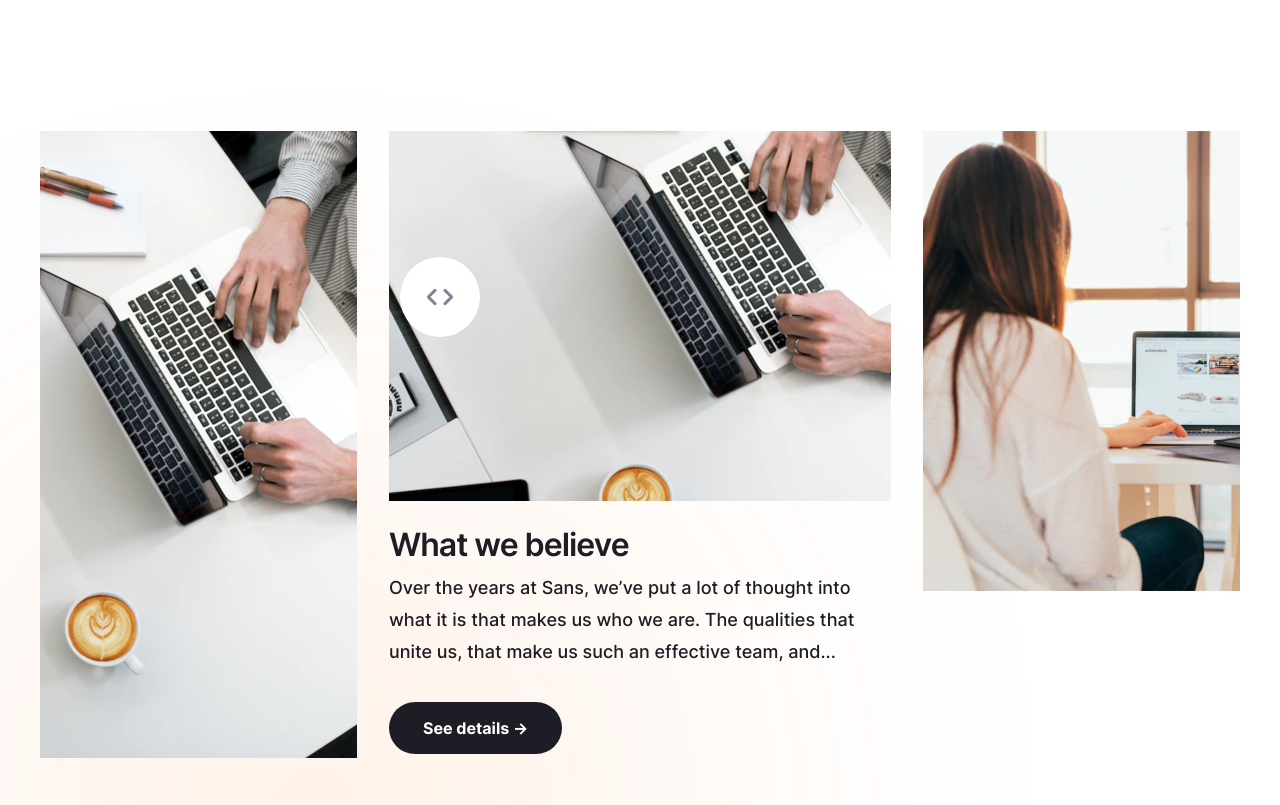
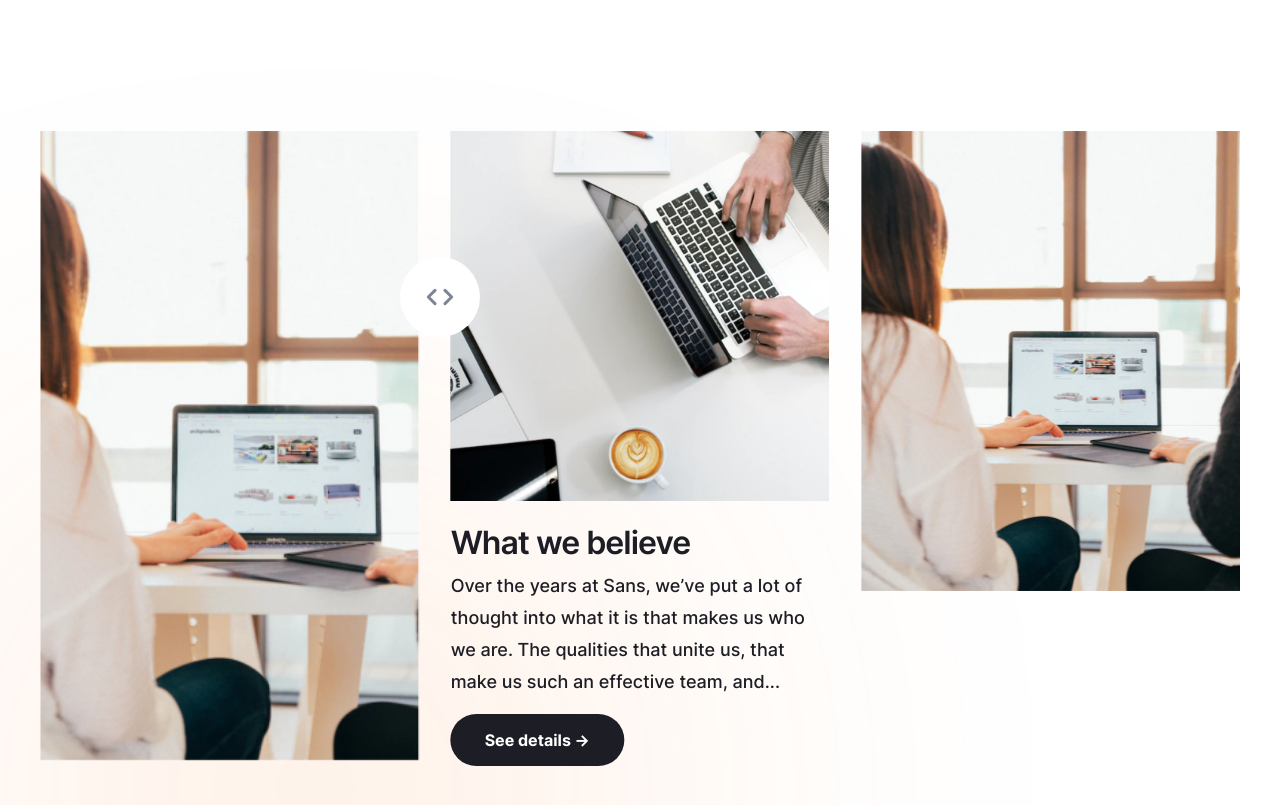
Before and after one commit to Tatyana2121/coca, a website built with Vite: page src/about.html in a window 1280 px wide. Shown: the part 780-1585 px from the top of the page. Built offline with nearby package versions, Linux system fonts and the light colour scheme.

Commit message:
changed hero-slider on page about

```diff
--- a/src/html/components/about/hero.html
+++ b/src/html/components/about/hero.html
@@ -91,7 +91,7 @@
             <div class="slide-image hero__slide-img">
               <img
                 loading="lazy"
-                src="./assets/image/about/hero-content-1.png"
+                src="./assets/image/about/hero-content-4.jpg"
                 alt="image slide" width="502" height="370"
               />
             </div>
@@ -103,6 +103,24 @@
             </div>
           </div>
         </div>
+        <div class="swiper-slide hero__slide">
+          <div class="slide-content">
+            <div class="slide-image hero__slide-img">
+              <img
+                loading="lazy"
+                src="./assets/image/about/hero-content-2.png"
+                alt="image slide" width="502" height="370"
+              />
+            </div>
+            <div class="hero__slide-content">
+              <h5 class="hero__slide-title heading-h5">What we believe</h5>
+              <p class="hero__slide-text text-p-medium">
+                Over the years at Sans, we’ve put a lot of thought into what it is that makes us who we are. The qualities that unite us, that make us such an effective team, and...
+              </p>
+              <a class="hero__btn button-form" href="/">See details →</a>
+            </div>
+          </div>
+        </div>
       </div>
     </div>
   </div>
--- a/src/js/components/about/slider.js
+++ b/src/js/components/about/slider.js
@@ -9,7 +9,21 @@ export const useAboutSlider = () => {
     centeredSlides: true,
     slideActiveClass: 'hero__slide-middle',
     slidePrevClass: 'hero__slide-first',
-    // slideNextClass: 'my-next-slide'
+    breakpoints: {
+      320: {
+        slidesPerView: 1,
+        spaceBetween: 16,
+        centeredSlides: false,
+      },
+      768: {
+        slidesPerView: 2,
+        spaceBetween: 24,
+      },
+      1024: {
+        slidesPerView: 3,
+        spaceBetween: 32,
+      },
+    },
   });
 };
 
--- a/src/scss/components/about/hero.scss
+++ b/src/scss/components/about/hero.scss
@@ -5,10 +5,10 @@
   --bg-image: url('/assets/icons/about-arrow-dark.png');
 }
 .hero {
-  padding: 90px 0 38px;
+  padding: 90px 0 165px;
 
   @include mobile {
-    padding: 30px 0 12px;
+    padding: 30px 0 100px;
   }
   &__inner-text {
     @include flex-justify-between;
@@ -51,7 +51,7 @@
   }
   &__slider {
     position: relative;
-    margin-bottom: 165px;
+
     &-btns {
       @include flex-all-center;
       position: absolute;
@@ -78,6 +78,7 @@
     }
   }
   &__slide {
+    padding: 0 0 14px;
     max-width: 502px;
     height: 460px;
     align-items: flex-end;
@@ -86,7 +87,7 @@
     display: none;
   }
   &__slide-first .hero__slide-img{
-    height: 627px;
+    height: 629px;
   }
   &__slide-middle .hero__slide-content {
     display: block;
@@ -98,7 +99,7 @@
     width: 100%;
     height: 460px;
     object-fit: cover;
-    margin-bottom: 24px;
+    margin-bottom: 22px;
     & img {
       height: 100%;
     }
@@ -110,7 +111,7 @@
     letter-spacing: -1px;
   }
   &__slide-text{
-    margin-bottom: 48px;
+    margin-bottom: 30px;
     font-size: 18px;
     font-weight: 500;
     line-height: 32px;
--- a/src/scss/detail-blog.scss
+++ b/src/scss/detail-blog.scss
@@ -91,7 +91,6 @@
       margin: 0;
       @include mobile {
         flex-direction: column;
-
       }
   }
   &__article-author-share-list {
@@ -106,8 +105,6 @@
   &__article-share-item {
     width: 32px;
     height: 32px;
-  }
-  &__article-share-link {
   }
   &__article-share-text {
     font-weight: 500;
@@ -139,6 +136,3 @@
     line-height: 160%;
   }
 }
-
-
-@import './components/footer';
```
Also changed, not shown: src/assets/image/about/hero-content-4.jpg (added).
